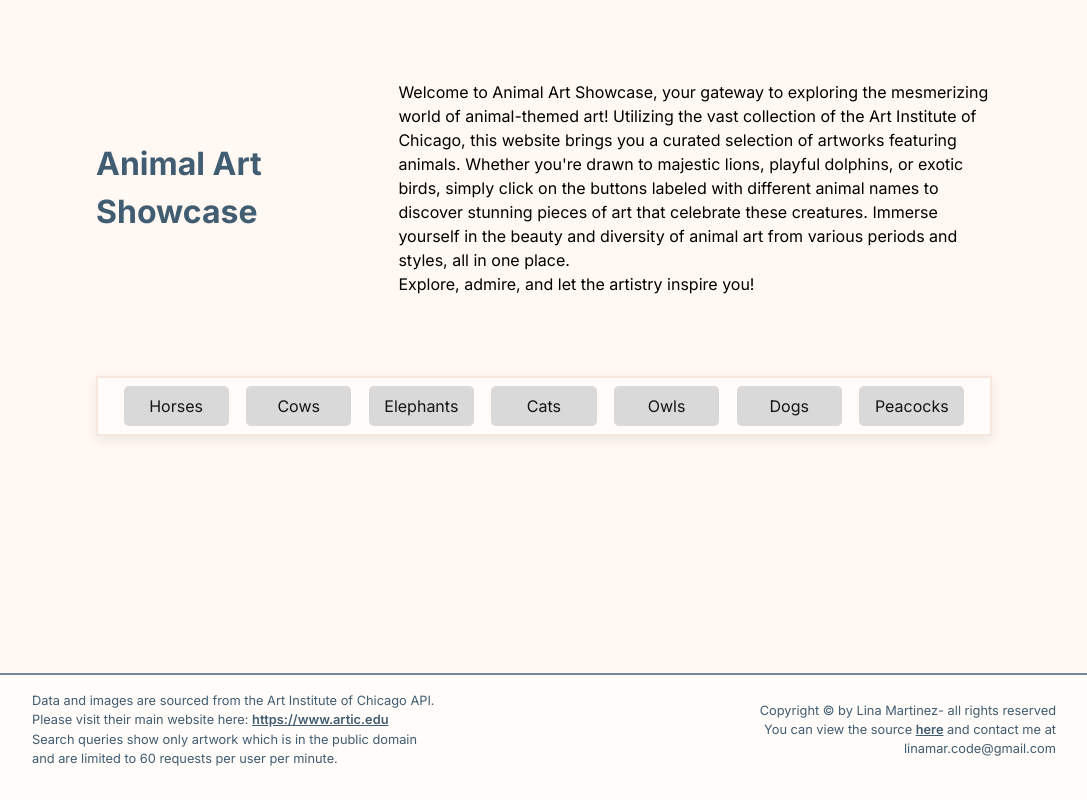
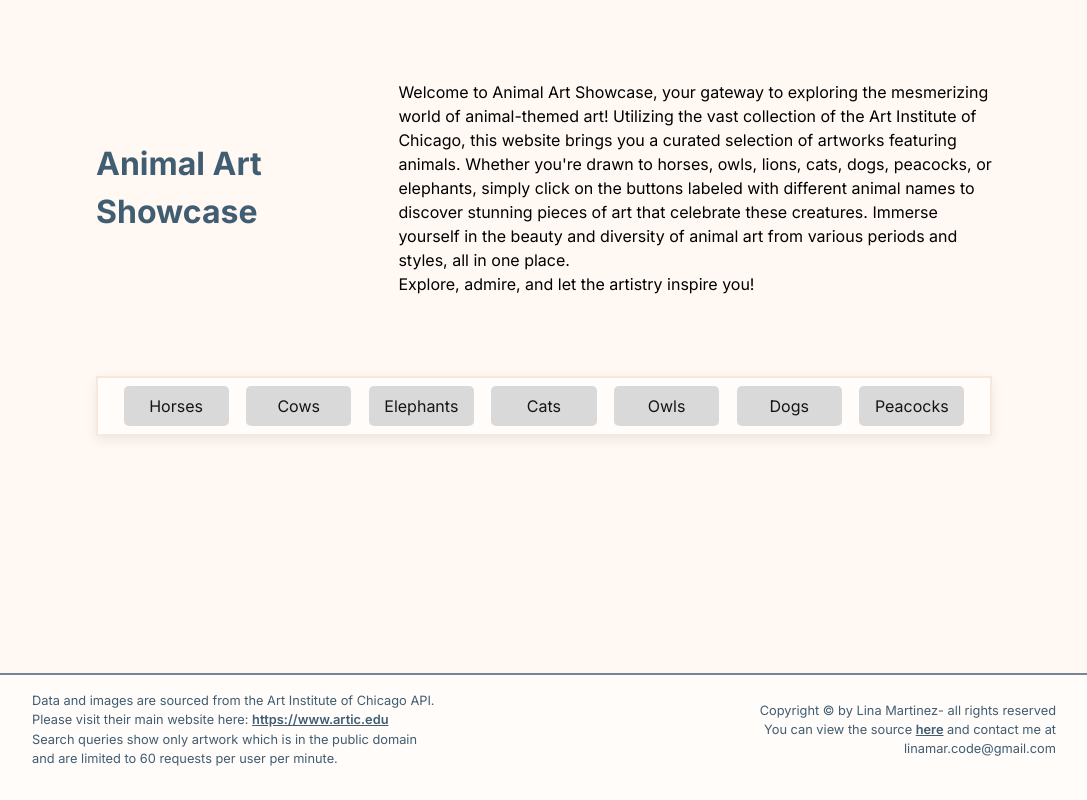
Before and after one commit to linakl19/animalArt.articApi, a plain HTML site: page index.html in a window 1280 px wide. Shown: the whole page, without its empty margins (96-1183 px from the left). Drawn offline with nearby package versions, Linux system fonts and the light colour scheme.

Commit message:
updated html file

```diff
--- a/index.html
+++ b/index.html
@@ -13,7 +13,7 @@
     <header>
         <h1 class="header__title">Animal Art Showcase</h1>
         <div class="header__text">
-            <p>Welcome to Animal Art Showcase, your gateway to exploring the mesmerizing world of animal-themed art! Utilizing the vast collection of the Art Institute of Chicago, this website brings you a curated selection of artworks featuring animals. Whether you're drawn to majestic lions, playful dolphins, or exotic birds, simply click on the buttons labeled with different animal names to discover stunning pieces of art that celebrate these creatures. Immerse yourself in the beauty and diversity of animal art from various periods and styles, all in one place. </p>
+            <p>Welcome to Animal Art Showcase, your gateway to exploring the mesmerizing world of animal-themed art! Utilizing the vast collection of the Art Institute of Chicago, this website brings you a curated selection of artworks featuring animals. Whether you're drawn to horses, owls, lions, cats, dogs, peacocks, or  elephants, simply click on the buttons labeled with different animal names to discover stunning pieces of art that celebrate these creatures. Immerse yourself in the beauty and diversity of animal art from various periods and styles, all in one place. </p>
             <span>Explore, admire, and let the artistry inspire you!</span>
         </div>
     </header>
```
